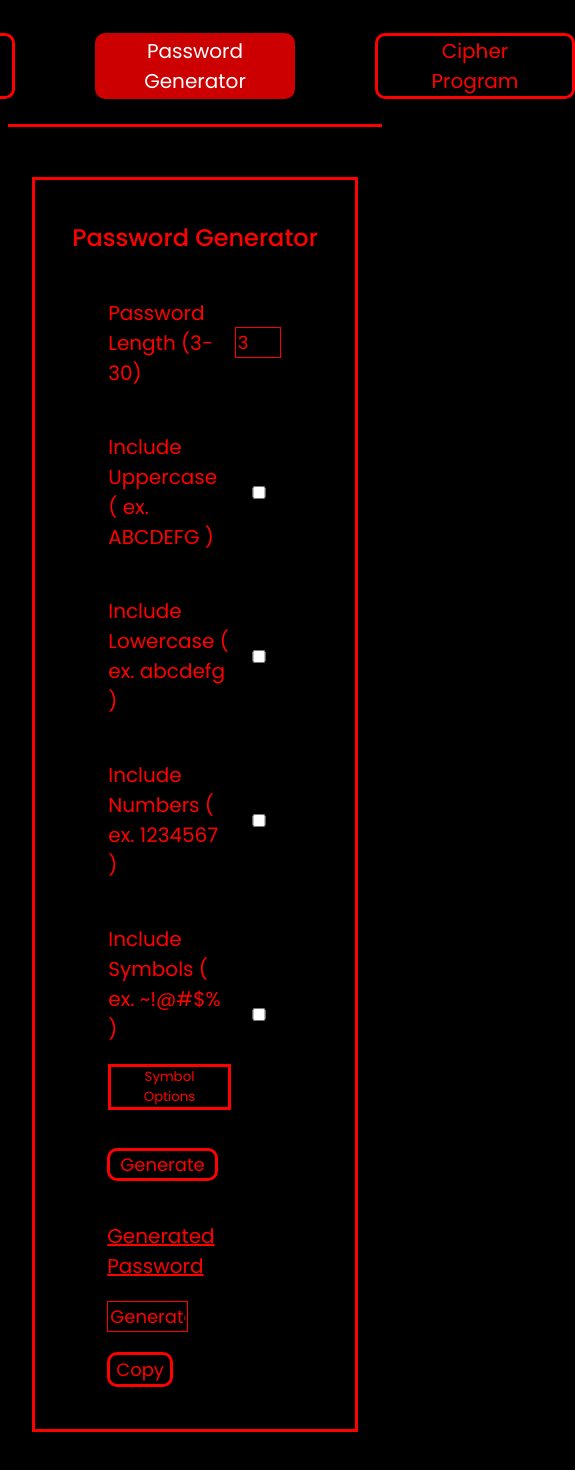
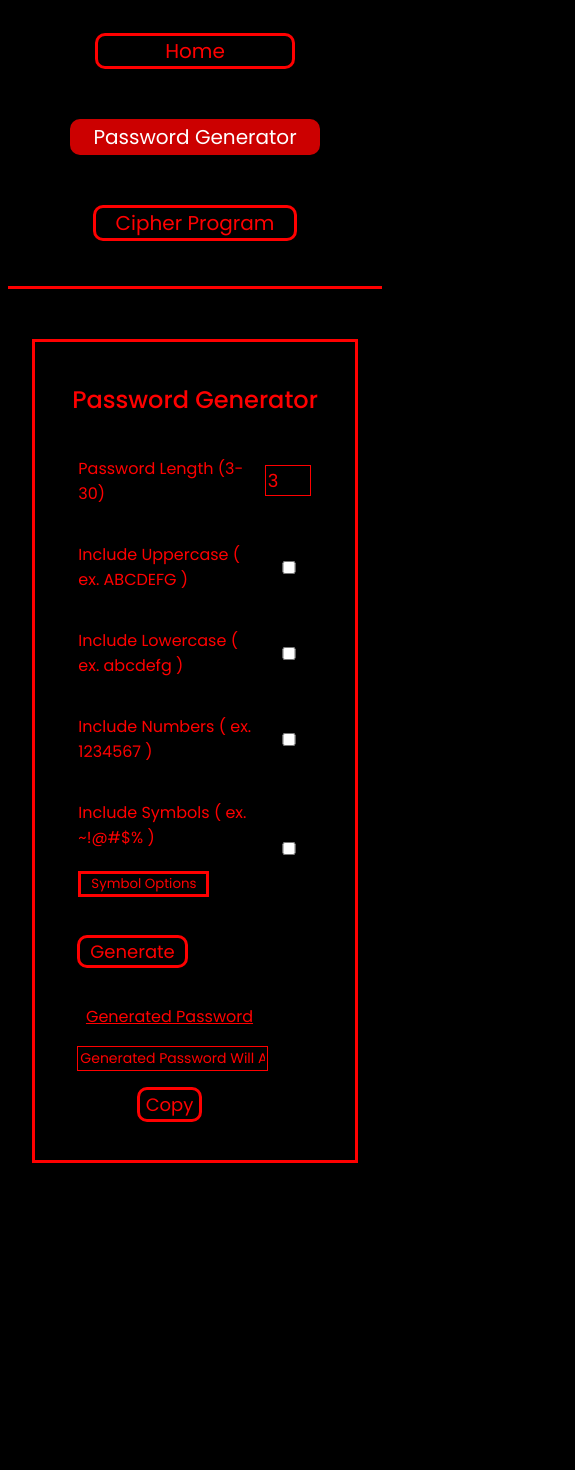
Before and after one commit to SergioGomes-Dev/Password-Generator-And-Cipher, a React (Create React App) app: page /password in a window 390 px wide. Shown: the top 1470 px of the page, 575 px wide, since content can reach past the window. After the commit the page ends 1213 px from the top, so only its background shows below. Built offline with nearby package versions, Linux system fonts and the light colour scheme.

Commit message:
Header & Password Generator Mobile Responsiveness

```diff
--- a/package.json
+++ b/package.json
@@ -7,6 +7,7 @@
     "@testing-library/react": "^13.1.1",
     "@testing-library/user-event": "^13.5.0",
     "react": "^18.0.0",
+    "react-bootstrap": "^2.3.0",
     "react-dom": "^18.0.0",
     "react-router-bootstrap": "^0.26.1",
     "react-router-dom": "^6.3.0",
--- a/src/components/Header.js
+++ b/src/components/Header.js
@@ -1,9 +1,11 @@
 import React from "react";
 import { LinkContainer } from "react-router-bootstrap";
+import { Navbar } from "react-bootstrap";
 
 const Header = () => {
   return (
     <header>
+      <Navbar>
         <LinkContainer to="/">
           <button>Home</button>
         </LinkContainer>
@@ -13,6 +15,7 @@ const Header = () => {
         <LinkContainer to="/cipher">
           <button>Cipher Program</button>
         </LinkContainer>
+      </Navbar>
     </header>
   );
 };
--- a/src/index.css
+++ b/src/index.css
@@ -9,6 +9,7 @@ header {
   text-align: center;
   display: flex;
   justify-content: center;
+  padding-bottom: 20px;
 }
 
 header button {
@@ -47,7 +48,7 @@ button:hover {
 
 table {
   margin: auto;
-  width: 60%;
+  width: 70%;
 }
 
 h2 {
@@ -88,15 +89,16 @@ input {
   position: fixed;
   z-index: 2;
   width: 100%;
+  height: 100%;
 }
 
 .alert-box {
   border: #ff0000 1px solid;
   background-color: black;
-  margin: 150px auto;
+  margin: 5% auto;
   text-align: center;
   font-size: 30px;
-  width: 700px;
+  width: 80%;
   padding: 30px;
 }
 
@@ -123,3 +125,38 @@ input {
   width: 300px;
   margin-left: 10px;
 }
+
+.generated-password {
+  text-align: center;
+}
+
+/* Password Generator Mobile Responsiveness */
+@media screen and (max-width: 900px) {
+  .generator-box p {
+    font-size: 16px;
+  }
+}
+
+@media screen and (max-width: 900px) {
+  .generator-box table {
+    width: 80%;
+  }
+}
+
+@media screen and (max-width: 1100px) {
+  .new-password {
+    width: 80%;
+  }
+}
+
+@media screen and (max-width: 600px) {
+  .new-password {
+    width: 100%;
+  }
+}
+
+@media screen and (max-width: 450px) {
+  .new-password {
+    font-size: 14px;
+  }
+}
--- a/src/screens/PasswordGeneratorScreen.js
+++ b/src/screens/PasswordGeneratorScreen.js
@@ -194,7 +194,7 @@ const PasswordGeneratorScreen = () => {
             <button className="btn generate" onClick={submitHandler}>
               Generate
             </button>
-            <div>
+            <div className="generated-password">
               <p>
                 <u>Generated Password</u>
               </p>
```
Also changed, not shown: 1 other file (tests, documents, lock files or other folders). Lines whose indentation alone changed are shown as unchanged.
